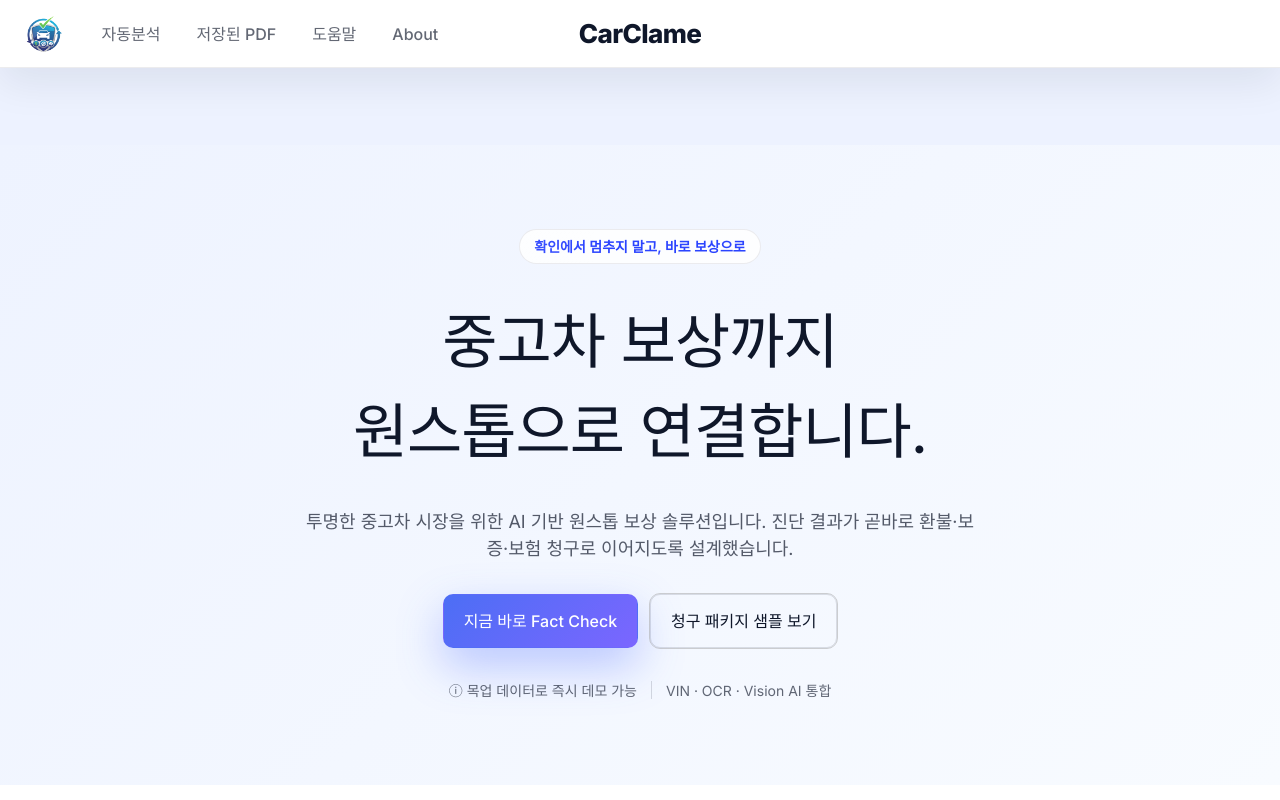
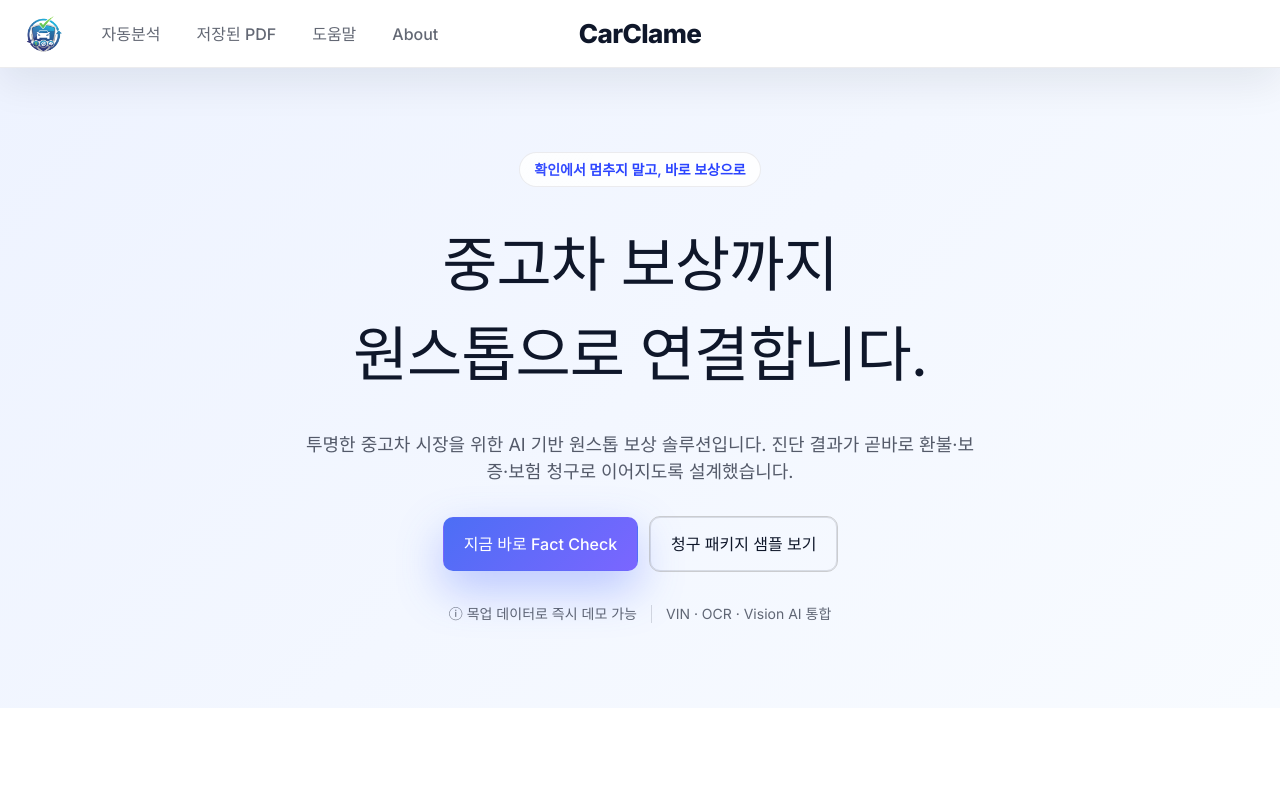
Before and after one commit to GabrielP2017/CarClame, a Next.js app: page / in a window 1280 px wide. Shown: the top 800 px of the page. Built offline with nearby package versions, Linux system fonts and the light colour scheme.

Commit message:
임시수정

```diff
--- a/src/app/globals.css
+++ b/src/app/globals.css
@@ -55,13 +55,7 @@
 
 .landing-shell {
   min-height: 100vh;
-  background: linear-gradient(
-    180deg,
-    #edf2ff 0%,
-    #edf2ff 420px,
-    #ffffff 420px,
-    #ffffff 100%
-  );
+  background: #ffffff;
   color: var(--dark);
   display: flex;
   flex-direction: column;
@@ -493,7 +487,7 @@
 .landing-main {
   width: min(1120px, 100%);
   margin: 0 auto;
-  padding: clamp(32px, 6vw, 80px) clamp(20px, 5vw, 48px) 80px;
+  padding: 0 clamp(20px, 5vw, 48px) 80px;
   display: flex;
   flex-direction: column;
   gap: 48px;
```
